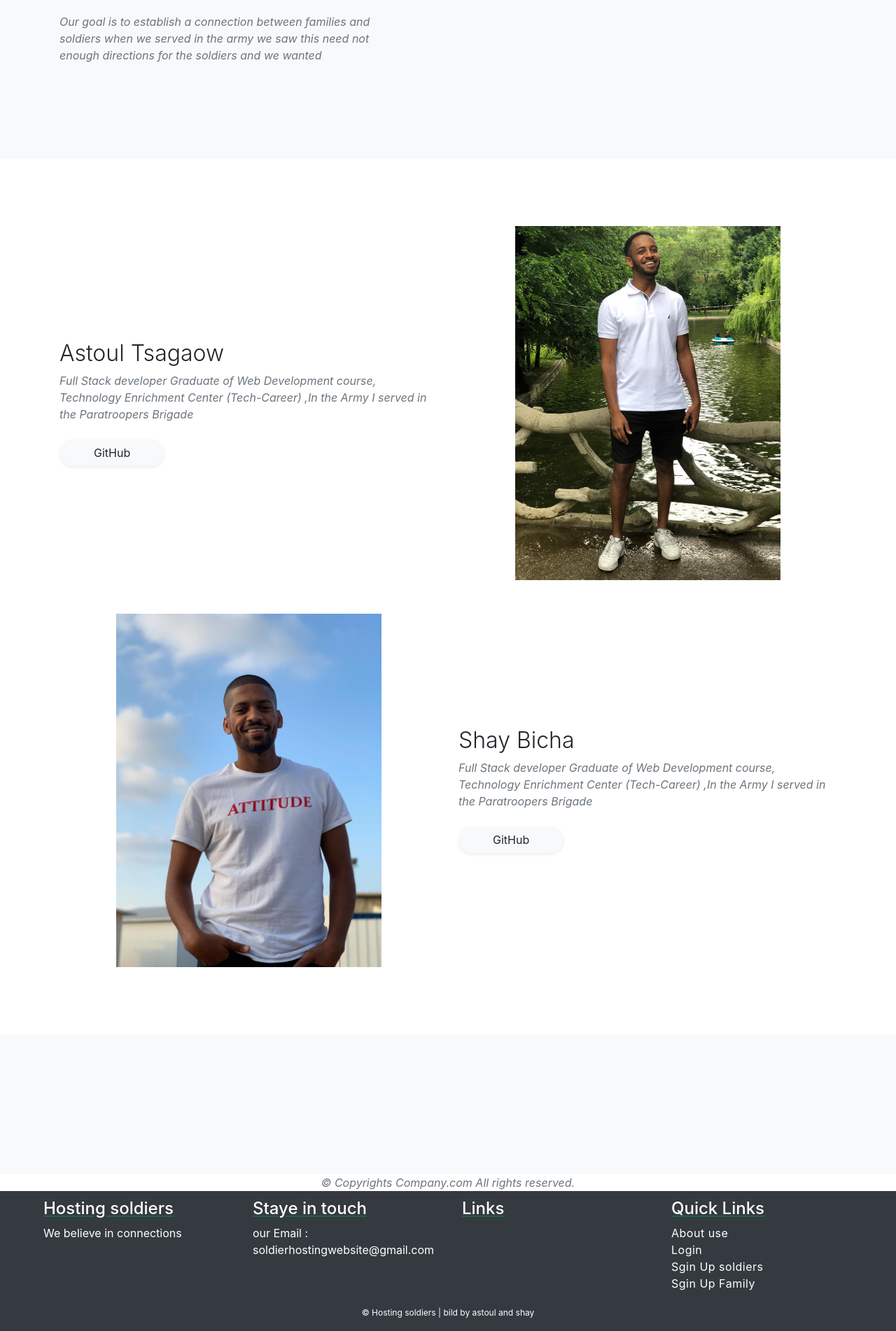
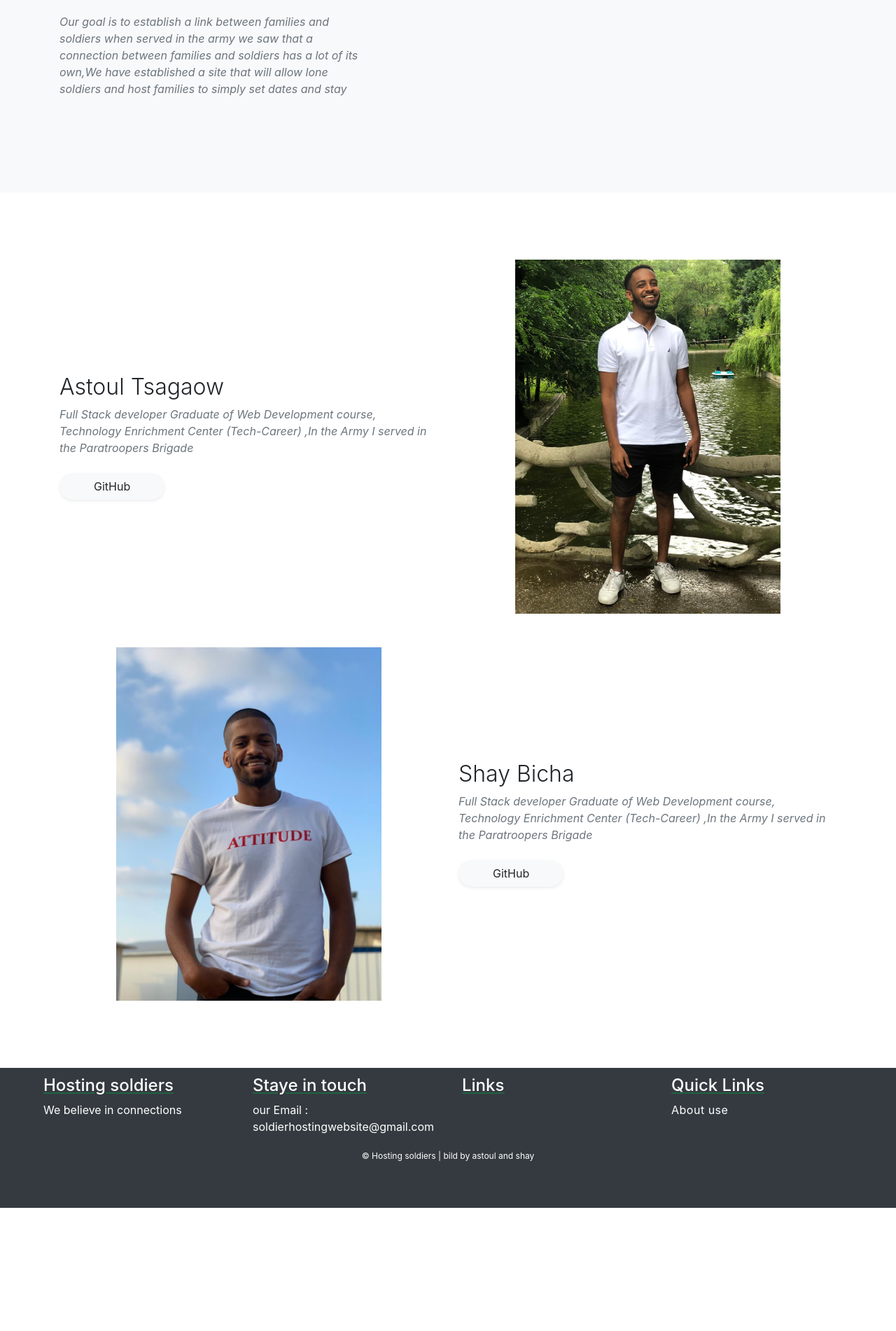
Before and after one commit to Astoul-Tsagaow1/Hosting-soldiers, a React (Create React App) app in the folder client/: page /About in a window 1280 px wide. Shown: the part 478-2380 px from the top of the page at 70% size. After the commit the page ends 2204 px from the top, so only its background shows below. Built offline with nearby package versions, Linux system fonts and the light colour scheme.

Commit message:
fix family edit page

```diff
--- a/client/src/About/About.js
+++ b/client/src/About/About.js
@@ -13,7 +13,7 @@ export default class About extends Component{
   <div class="row mb-4">
     <div class="col-lg-5">
       <h2 class="display-4 font-weight-light">Our Goal</h2>
-      <p class="font-italic text-muted">Our goal is to establish a connection between families and soldiers when we served in the army we saw this need not enough directions for the soldiers and we wanted</p>
+      <p class="font-italic text-muted">Our goal is to establish a link between families and soldiers when served in the army we saw that a connection between families and soldiers has a lot of its own,We have established a site that will allow lone soldiers and host families to simply set dates and stay </p>
     </div>
   </div>
 </div>
@@ -37,64 +37,6 @@ export default class About extends Component{
 </div>
 </div>
 
-
-  {/* <div class="row text-center">
-    <div class="col-xl-3 col-sm-6 mb-5">
-      <div class="bg-white rounded shadow-sm py-5 px-4"><img src="https://res.cloudinary.com/mhmd/image/upload/v1556834132/avatar-4_ozhrib.png" alt="" width="100" class="img-fluid rounded-circle mb-3 img-thumbnail shadow-sm"/>
-        <h5 class="mb-0">Manuella Nevoresky</h5><span class="small text-uppercase text-muted">CEO - Founder</span>
-        <ul class="social mb-0 list-inline mt-3">
-          <li class="list-inline-item"><a href="#" class="social-link"><i class="fa fa-facebook-f"></i></a></li>
-          <li class="list-inline-item"><a href="#" class="social-link"><i class="fa fa-twitter"></i></a></li>
-          <li class="list-inline-item"><a href="#" class="social-link"><i class="fa fa-instagram"></i></a></li>
-          <li class="list-inline-item"><a href="#" class="social-link"><i class="fa fa-linkedin"></i></a></li>
-        </ul>
-      </div>
-    </div>
-
-    <div class="col-xl-3 col-sm-6 mb-5">
-      <div class="bg-white rounded shadow-sm py-5 px-4"><img src="https://res.cloudinary.com/mhmd/image/upload/v1556834130/avatar-3_hzlize.png" alt="" width="100" class="img-fluid rounded-circle mb-3 img-thumbnail shadow-sm"/>
-        <h5 class="mb-0">Samuel Hardy</h5><span class="small text-uppercase text-muted">CEO - Founder</span>
-        <ul class="social mb-0 list-inline mt-3">
-          <li class="list-inline-item"><a href="#" class="social-link"><i class="fa fa-facebook-f"></i></a></li>
-          <li class="list-inline-item"><a href="#" class="social-link"><i class="fa fa-twitter"></i></a></li>
-          <li class="list-inline-item"><a href="#" class="social-link"><i class="fa fa-instagram"></i></a></li>
-          <li class="list-inline-item"><a href="#" class="social-link"><i class="fa fa-linkedin"></i></a></li>
-        </ul>
-      </div>
-    </div>
-
-    <div class="col-xl-3 col-sm-6 mb-5">
-      <div class="bg-white rounded shadow-sm py-5 px-4"><img src="https://res.cloudinary.com/mhmd/image/upload/v1556834133/avatar-2_f8dowd.png" alt="" width="100" class="img-fluid rounded-circle mb-3 img-thumbnail shadow-sm"/>
-        <h5 class="mb-0">Tom Sunderland</h5><span class="small text-uppercase text-muted">CEO - Founder</span>
-        <ul class="social mb-0 list-inline mt-3">
-          <li class="list-inline-item"><a href="#" class="social-link"><i class="fa fa-facebook-f"></i></a></li>
-          <li class="list-inline-item"><a href="#" class="social-link"><i class="fa fa-twitter"></i></a></li>
-          <li class="list-inline-item"><a href="#" class="social-link"><i class="fa fa-instagram"></i></a></li>
-          <li class="list-inline-item"><a href="#" class="social-link"><i class="fa fa-linkedin"></i></a></li>
-        </ul>
-      </div>
-    </div>
-
-    <div class="col-xl-3 col-sm-6 mb-5">
-      <div class="bg-white rounded shadow-sm py-5 px-4"><img src="https://res.cloudinary.com/mhmd/image/upload/v1556834133/avatar-1_s02nlg.png" alt="" width="100" class="img-fluid rounded-circle mb-3 img-thumbnail shadow-sm"/>
-        <h5 class="mb-0">John Tarly</h5><span class="small text-uppercase text-muted">CEO - Founder</span>
-        <ul class="social mb-0 list-inline mt-3">
-          <li class="list-inline-item"><a href="#" class="social-link"><i class="fa fa-facebook-f"></i></a></li>
-          <li class="list-inline-item"><a href="#" class="social-link"><i class="fa fa-twitter"></i></a></li>
-          <li class="list-inline-item"><a href="#" class="social-link"><i class="fa fa-instagram"></i></a></li>
-          <li class="list-inline-item"><a href="#" class="social-link"><i class="fa fa-linkedin"></i></a></li>
-        </ul>
-      </div>
-    </div>
-
-  </div> */}
-
-
-
-<footer class="bg-light pb-5"/>
-<div class="container text-center">
-  <p class="font-italic text-muted mb-0">&copy; Copyrights Company.com All rights reserved.</p>
-</div>
    </div>
   )
 
--- a/client/src/Edit-Family/EditFamily.css
+++ b/client/src/Edit-Family/EditFamily.css
@@ -1,6 +1,6 @@
 .Delete-account {
   position: absolute;
-  top: 50%;
+  top: 51% !important;
   height:4%;
   width: 25%;
   background-color: rgba(143, 1, 1, 0.979);
@@ -9,7 +9,7 @@
 .EditButoon {
   position: absolute;
   top: 56%;
-  /* left: 10%; */
+  right:  53% !important;
   width: 47%;
   height: 5%;
 }
--- a/client/src/Family-Page/FamilyPage.css
+++ b/client/src/Family-Page/FamilyPage.css
@@ -4,11 +4,12 @@
   height:9%;
   width: 55%;
   top:75%;
+  right: 22.5%;
 }
 
 .Family-Page-Wrapper {
   background:linear-gradient(rgba(0, 0, 0, 0.068), rgba(0, 0, 0, 0.596)), url(../images/soldiers=24.jpg);
-  height:78.7vh; /* =h */
+  height:82vh; /* =h */
   background-size: cover;
   width: 100%;
 
--- a/client/src/Footer/Footer.js
+++ b/client/src/Footer/Footer.js
@@ -24,9 +24,7 @@ export default function Footer() {
         <h4 className="Titel-footer">Quick Links</h4>
          <ul className="Footer-ul">
            <Link to="/About"><li> About use</li></Link>
-           <Link to="/Login" > <li> Login </li></Link>
-           <Link to="/SignUpSoldiers" > <li> Sgin Up soldiers</li></Link>
-           <Link to="/SignUpFamily" > <li> Sgin Up Family </li></Link>
+
          </ul>
       </div>
       <div className="Footer-Bottom">
--- a/client/src/Home.css
+++ b/client/src/Home.css
@@ -1,7 +1,7 @@
 .Home-page {
   background-image: linear-gradient(rgba(0, 0, 0, 0.068), rgba(0, 0, 0, 0.281)),
     url(../src/images/soldiers-21.jpg);
-  height: 70.8vh;
+  height: 62.1vh;
   width: 100%;
   background-repeat: no-repeat;
   background-size: cover;
--- a/client/src/Sign-Up-Family/SignUpFamily.js
+++ b/client/src/Sign-Up-Family/SignUpFamily.js
@@ -178,7 +178,7 @@ export default class SignUpFamily extends Component {
                   type="number"
                   required="required"
                   onChange={this.Hendelchange}
-                  placeholder="fNumberSoldiersHosts"
+                  placeholder="Number Soldiers You can host"
                 />{" "}
 
                 <input
```
Also changed, not shown: client/src/images/icons8-full-family-90.png, client/src/images/icons8-soldier-90.png.
